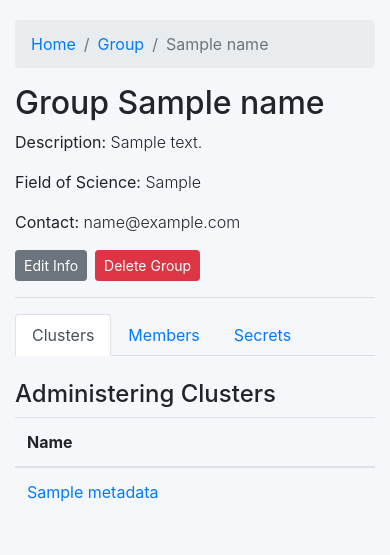
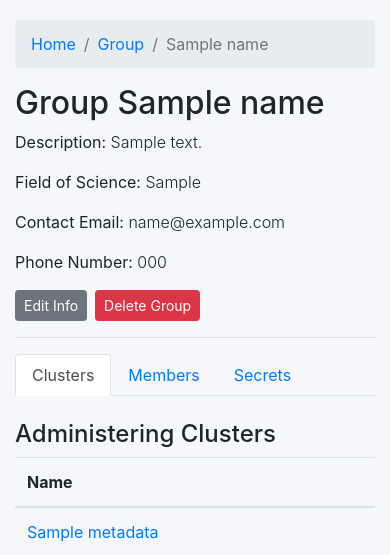
Before and after one commit to slateci/slate-portal, a Flask app: template portal/templates/groups_profile.html in a window 390 px wide. Shown: the part 45-600 px from the top of the page. Run offline with Flask 2, Linux system fonts and the light colour scheme; the template is opened without the code that fills it: most values are stand-ins (such as "Sample title", 1, 10 or a date in 2020); parts of the project's set-up code (start-up, migrations or seed data) failed here and were passed over; some libraries are stand-ins or nearby versions.

Commit message:
display phone numbers on groups

```diff
--- a/portal/templates/groups_profile.html
+++ b/portal/templates/groups_profile.html
@@ -30,8 +30,12 @@
           {{group_info['metadata']['scienceField']}}
         </p>
         <p class="lead">
-          <strong>Contact:</strong>
+          <strong>Contact Email:</strong>
           {{group_info['metadata']['email']}}
+        </p>
+        <p class="lead">
+          <strong>Phone Number:</strong>
+          {{group_info['metadata']['phone']}}
         </p>
 
         <div class="btn-toolbar" role="toolbar">
--- a/portal/templates/groups_public_profile.html
+++ b/portal/templates/groups_public_profile.html
@@ -26,6 +26,9 @@
               <div class="card-body">
                 <p class="lead">
                   <strong>Contact Email:</strong> <a href="mailto:{{group_info['metadata']['email']}}">{{group_info['metadata']['email']}}</a>
+                </p>
+                <p class="lead">
+                  <strong>Phone Number:</strong> {{group_info['metadata']['phone']}}
                 </p>
                 <p class="lead">
                   <strong>Field of Science:</strong> {{group_info['metadata']['scienceField']}}
```
